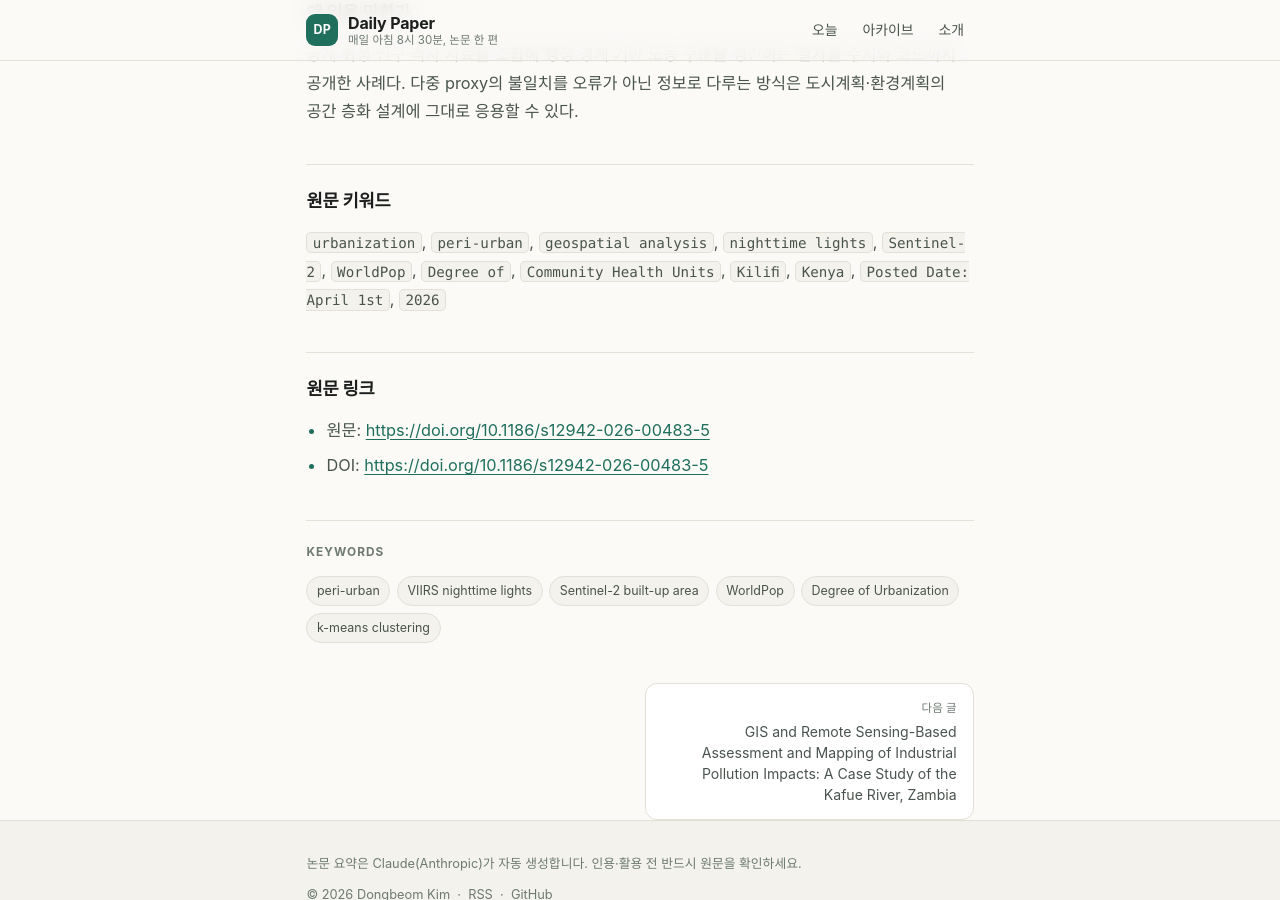
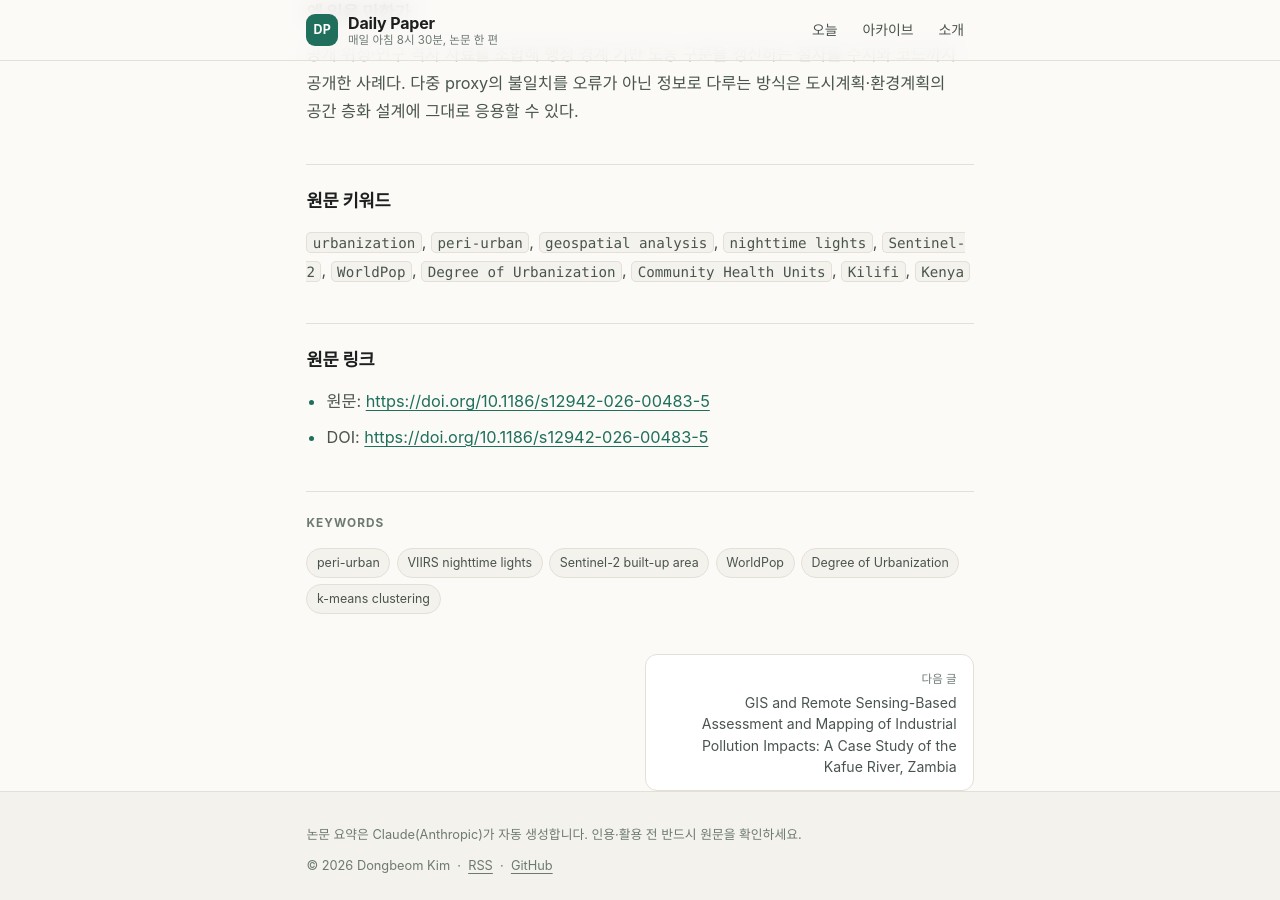
Before and after one commit to dbkim-geo/daily-paper, a Jekyll site: the page built from _posts/2026-08-19-a-longitudinal-multiproxy-geospatial-classification-of.md, in a window 1280 px wide and 900 px high, scrolled down 3939 px. Built offline with Jekyll 4.4.1, drawn with Linux system fonts in a browser that asks for light colours.

Commit message:
fix: 원문 키워드 추출 오류 세 가지
새 기준으로 뽑은 케냐 논문에서 드러났다.

- 줄바꿈을 구분자로 써서 'Degree of Urbanization'이 'Degree of'로 잘렸다.
  줄바꿈을 공백으로 합친 뒤 쉼표·세미콜론으로만 나눈다.
- PDF 합자가 남아 'Kilifi'가 'Kiliﬁ'로 나왔다. NFKD로 정규화한다.
- preprint 도장이 키워드로 섞였다('Posted Date: April 1st', '2026').
  종료 표지에 posted date/doi/url/license/preprint 등을 추가한다.
- 절 번호가 직전 키워드에 붙는 문제도 함께 고쳤다('vegetation stress 1').
  종료 표지가 앞의 번호까지 흡수한다.

run_daily.sh에 TOPIC 환경변수를 추가했다. 수동 실행 때 순환 대신 주제를
고정할 수 있다.

```diff
--- a/_posts/2026-08-19-a-longitudinal-multiproxy-geospatial-classification-of.md
+++ b/_posts/2026-08-19-a-longitudinal-multiproxy-geospatial-classification-of.md
@@ -27,12 +27,10 @@ paper_keywords:
   - "nighttime lights"
   - "Sentinel-2"
   - "WorldPop"
-  - "Degree of"
+  - "Degree of Urbanization"
   - "Community Health Units"
-  - "Kiliﬁ"
+  - "Kilifi"
   - "Kenya"
-  - "Posted Date: April 1st"
-  - "2026"
 figure: "/assets/figures/2026-08-19-a-longitudinal-multiproxy-geospatial-classification-of.png"
 ---
 
@@ -92,7 +90,7 @@ raw 값의 높은 상관은 다섯 proxy가 공통의 정착지 강도 gradient
 
 ## 원문 키워드
 
-`urbanization`, `peri-urban`, `geospatial analysis`, `nighttime lights`, `Sentinel-2`, `WorldPop`, `Degree of`, `Community Health Units`, `Kiliﬁ`, `Kenya`, `Posted Date: April 1st`, `2026`
+`urbanization`, `peri-urban`, `geospatial analysis`, `nighttime lights`, `Sentinel-2`, `WorldPop`, `Degree of Urbanization`, `Community Health Units`, `Kilifi`, `Kenya`
 
 ## 원문 링크
 
```
Also changed, not shown: scripts/fulltext.py (+15 -3 lines), 1 other file.
